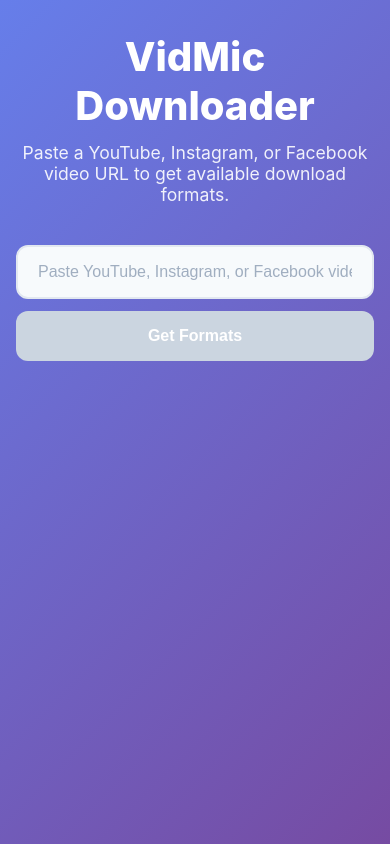
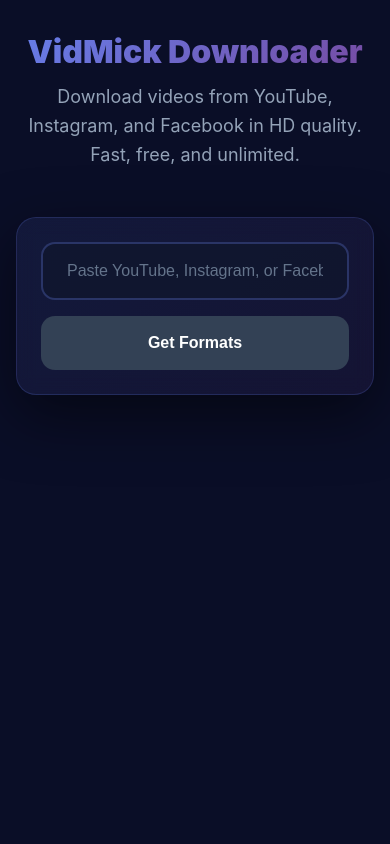
Before and after one commit to Rajesh736146/vidmick-web, a Next.js app: page / in a window 390 px wide. Built offline with nearby package versions, Linux system fonts and the light colour scheme.

Commit message:
Dark theme inspired by VidMick with purple/blue gradients

```diff
--- a/app/globals.css
+++ b/app/globals.css
@@ -2,13 +2,13 @@
 
 body {
   font-family: -apple-system, BlinkMacSystemFont, "Segoe UI", Roboto, sans-serif;
-  background: linear-gradient(135deg, #667eea 0%, #764ba2 100%);
-  color: #2d3748;
+  background: #0a0e27;
+  color: #e2e8f0;
   min-height: 100vh;
 }
 
 .container {
-  max-width: 800px;
+  max-width: 900px;
   margin: 0 auto;
   padding: 3rem 1.5rem;
 }
@@ -20,31 +20,49 @@
 }
 
 h1 {
-  font-size: 2.5rem;
-  font-weight: 800;
+  font-size: 3rem;
+  font-weight: 900;
   margin-bottom: 0.75rem;
-  color: #fff;
+  background: linear-gradient(135deg, #667eea 0%, #764ba2 100%);
+  -webkit-background-clip: text;
+  -webkit-text-fill-color: transparent;
+  background-clip: text;
   text-align: center;
 }
 
+@media (max-width: 640px) {
+  h1 {
+    font-size: 2rem;
+  }
+}
+
 p.subtitle {
-  color: rgba(255, 255, 255, 0.9);
-  margin-bottom: 2.5rem;
+  color: #94a3b8;
+  margin-bottom: 3rem;
   text-align: center;
-  font-size: 1.1rem;
+  font-size: 1.125rem;
+  line-height: 1.6;
 }
 
 .input-section {
-  background: #fff;
-  border-radius: 16px;
-  padding: 2rem;
-  box-shadow: 0 20px 60px rgba(0, 0, 0, 0.3);
+  background: linear-gradient(135deg, rgba(102, 126, 234, 0.1) 0%, rgba(118, 75, 162, 0.1) 100%);
+  border: 1px solid rgba(102, 126, 234, 0.2);
+  border-radius: 20px;
+  padding: 2.5rem;
+  box-shadow: 0 20px 60px rgba(0, 0, 0, 0.5);
   margin-bottom: 2rem;
+  backdrop-filter: blur(10px);
+}
+
+@media (max-width: 640px) {
+  .input-section {
+    padding: 1.5rem;
+  }
 }
 
 .input-row {
   display: flex;
-  gap: 0.75rem;
+  gap: 1rem;
   margin-bottom: 0;
 }
 
@@ -56,77 +74,80 @@
 
 .input-row input {
   flex: 1;
-  padding: 1rem 1.25rem;
-  border-radius: 12px;
-  border: 2px solid #e2e8f0;
-  background: #f7fafc;
-  color: #2d3748;
+  padding: 1.125rem 1.5rem;
+  border-radius: 14px;
+  border: 2px solid rgba(102, 126, 234, 0.3);
+  background: rgba(15, 23, 42, 0.6);
+  color: #e2e8f0;
   font-size: 1rem;
   outline: none;
-  transition: all 0.2s;
+  transition: all 0.3s;
 }
 
 .input-row input:focus {
   border-color: #667eea;
-  background: #fff;
+  background: rgba(15, 23, 42, 0.8);
+  box-shadow: 0 0 0 4px rgba(102, 126, 234, 0.1);
 }
 
 .input-row input::placeholder {
-  color: #a0aec0;
+  color: #64748b;
 }
 
 .input-row button {
-  padding: 1rem 2rem;
-  border-radius: 12px;
+  padding: 1.125rem 2.5rem;
+  border-radius: 14px;
   border: none;
   background: linear-gradient(135deg, #667eea 0%, #764ba2 100%);
   color: #fff;
   font-size: 1rem;
-  font-weight: 600;
+  font-weight: 700;
   cursor: pointer;
-  transition: transform 0.2s, box-shadow 0.2s;
+  transition: all 0.3s;
   white-space: nowrap;
+  box-shadow: 0 10px 30px rgba(102, 126, 234, 0.3);
 }
 
 .input-row button:hover {
   transform: translateY(-2px);
-  box-shadow: 0 10px 25px rgba(102, 126, 234, 0.4);
+  box-shadow: 0 15px 40px rgba(102, 126, 234, 0.4);
 }
 
 .input-row button:disabled {
-  background: #cbd5e0;
+  background: #334155;
   cursor: not-allowed;
   transform: none;
+  box-shadow: none;
 }
 
 .error {
-  color: #e53e3e;
-  margin: 1rem 0;
+  color: #f87171;
+  margin: 1.5rem 0;
   font-size: 0.9rem;
   text-align: center;
-  background: #fff5f5;
-  padding: 0.75rem;
-  border-radius: 8px;
-  border-left: 4px solid #e53e3e;
+  background: rgba(248, 113, 113, 0.1);
+  padding: 1rem 1.25rem;
+  border-radius: 12px;
+  border-left: 4px solid #f87171;
 }
 
 .video-title {
-  font-size: 1.25rem;
+  font-size: 1.5rem;
   font-weight: 700;
-  margin-bottom: 1rem;
-  color: #fff;
+  margin-bottom: 1.25rem;
+  color: #f1f5f9;
   text-align: center;
 }
 
 .info-message {
-  background: rgba(255, 255, 255, 0.95);
-  padding: 0.875rem 1.25rem;
-  border-radius: 10px;
+  background: rgba(251, 191, 36, 0.1);
+  padding: 1rem 1.5rem;
+  border-radius: 12px;
   font-size: 0.875rem;
-  color: #4a5568;
-  margin-bottom: 1.5rem;
+  color: #fbbf24;
+  margin-bottom: 2rem;
   text-align: center;
-  border-left: 4px solid #f6ad55;
+  border-left: 4px solid #fbbf24;
 }
 
 .formats-grid {
@@ -139,18 +160,20 @@
   display: flex;
   align-items: center;
   justify-content: space-between;
-  padding: 1.25rem 1.5rem;
-  border-radius: 12px;
-  background: rgba(255, 255, 255, 0.95);
+  padding: 1.5rem 1.75rem;
+  border-radius: 16px;
+  background: rgba(15, 23, 42, 0.6);
+  border: 1px solid rgba(102, 126, 234, 0.2);
   backdrop-filter: blur(10px);
-  gap: 1.25rem;
+  gap: 1.5rem;
   flex-wrap: wrap;
-  transition: transform 0.2s, box-shadow 0.2s;
+  transition: all 0.3s;
 }
 
 .format-card:hover {
   transform: translateY(-2px);
-  box-shadow: 0 10px 30px rgba(0, 0, 0, 0.15);
+  box-shadow: 0 10px 30px rgba(102, 126, 234, 0.2);
+  border-color: rgba(102, 126, 234, 0.4);
 }
 
 @media (max-width: 640px) {
@@ -169,14 +192,14 @@
 .format-info {
   display: flex;
   flex-direction: column;
-  gap: 0.4rem;
+  gap: 0.5rem;
   flex: 1;
 }
 
 .format-quality {
   font-weight: 700;
-  font-size: 1rem;
-  color: #2d3748;
+  font-size: 1.05rem;
+  color: #f1f5f9;
   display: flex;
   align-items: center;
   flex-wrap: wrap;
@@ -185,64 +208,69 @@
 
 .format-meta {
   font-size: 0.875rem;
-  color: #718096;
+  color: #94a3b8;
 }
 
 .download-btn {
-  padding: 0.75rem 1.5rem;
-  border-radius: 10px;
+  padding: 0.875rem 1.75rem;
+  border-radius: 12px;
   border: none;
   background: linear-gradient(135deg, #667eea 0%, #764ba2 100%);
   color: #fff;
-  font-size: 0.9rem;
-  font-weight: 600;
+  font-size: 0.95rem;
+  font-weight: 700;
   cursor: pointer;
   text-decoration: none;
   white-space: nowrap;
-  transition: transform 0.2s, box-shadow 0.2s;
+  transition: all 0.3s;
   display: inline-block;
+  box-shadow: 0 8px 20px rgba(102, 126, 234, 0.3);
 }
 
 .download-btn:hover {
   transform: translateY(-2px);
-  box-shadow: 0 8px 20px rgba(102, 126, 234, 0.4);
+  box-shadow: 0 12px 30px rgba(102, 126, 234, 0.4);
 }
 
 .download-btn:disabled {
-  background: #cbd5e0;
+  background: #334155;
   cursor: not-allowed;
   transform: none;
   opacity: 0.6;
+  box-shadow: none;
 }
 
 .badge {
   font-size: 0.7rem;
-  padding: 0.25rem 0.6rem;
-  border-radius: 6px;
-  background: #edf2f7;
-  color: #4a5568;
+  padding: 0.3rem 0.7rem;
+  border-radius: 8px;
+  background: rgba(100, 116, 139, 0.3);
+  color: #cbd5e1;
   font-weight: 600;
+  border: 1px solid rgba(100, 116, 139, 0.4);
 }
 
 .merge-badge {
-  background: #c6f6d5;
-  color: #22543d;
+  background: rgba(34, 197, 94, 0.2);
+  color: #4ade80;
+  border-color: rgba(34, 197, 94, 0.3);
 }
 
 .recommended-badge {
-  background: #bee3f8;
-  color: #2c5282;
+  background: rgba(59, 130, 246, 0.2);
+  color: #60a5fa;
+  border-color: rgba(59, 130, 246, 0.3);
 }
 
 .merge-progress {
-  margin-top: 1rem;
+  margin-top: 1.25rem;
   width: 100%;
 }
 
 .steps-container {
   display: flex;
   gap: 1rem;
-  margin-bottom: 0.75rem;
+  margin-bottom: 1rem;
 }
 
 .step {
@@ -250,9 +278,9 @@
   display: flex;
   flex-direction: column;
   align-items: center;
-  gap: 0.35rem;
+  gap: 0.4rem;
   opacity: 0.4;
-  transition: opacity 0.2s;
+  transition: opacity 0.3s;
 }
 
 .step.active {
@@ -264,32 +292,36 @@
 }
 
 .step-number {
-  width: 32px;
-  height: 32px;
+  width: 36px;
+  height: 36px;
   border-radius: 50%;
-  background: #e2e8f0;
-  color: #718096;
+  background: rgba(100, 116, 139, 0.3);
+  color: #94a3b8;
   display: flex;
   align-items: center;
   justify-content: center;
-  font-size: 0.875rem;
+  font-size: 0.9rem;
   font-weight: 700;
-  transition: all 0.2s;
+  transition: all 0.3s;
+  border: 2px solid rgba(100, 116, 139, 0.4);
 }
 
 .step.active .step-number {
   background: linear-gradient(135deg, #667eea 0%, #764ba2 100%);
   color: #fff;
+  border-color: transparent;
+  box-shadow: 0 4px 15px rgba(102, 126, 234, 0.4);
 }
 
 .step.done .step-number {
-  background: #48bb78;
+  background: #22c55e;
   color: #fff;
+  border-color: transparent;
 }
 
 .step-label {
   font-size: 0.75rem;
-  color: #718096;
+  color: #94a3b8;
   text-align: center;
   font-weight: 500;
 }
@@ -307,7 +339,7 @@
 
 .progress-bar {
   height: 8px;
-  background: #e2e8f0;
+  background: rgba(100, 116, 139, 0.3);
   border-radius: 999px;
   overflow: hidden;
   width: 100%;
@@ -318,4 +350,5 @@
   background: linear-gradient(90deg, #667eea 0%, #764ba2 100%);
   border-radius: 999px;
   transition: width 0.3s ease;
+  box-shadow: 0 0 10px rgba(102, 126, 234, 0.5);
 }
--- a/app/page.tsx
+++ b/app/page.tsx
@@ -3,11 +3,13 @@
 export default function Home() {
   return (
     <main className="container">
-      <h1>VidMic Downloader</h1>
+      <h1>VidMick Downloader</h1>
       <p className="subtitle">
-        Paste a YouTube, Instagram, or Facebook video URL to get available download formats.
+        Download videos from YouTube, Instagram, and Facebook in HD quality. Fast, free, and unlimited.
       </p>
-      <Downloader />
+      <div className="input-section">
+        <Downloader />
+      </div>
     </main>
   );
 }
```
